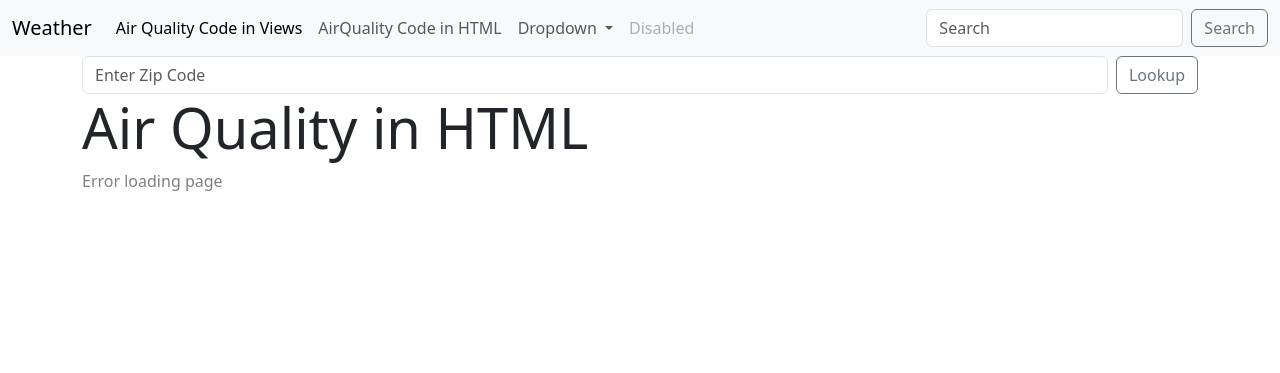
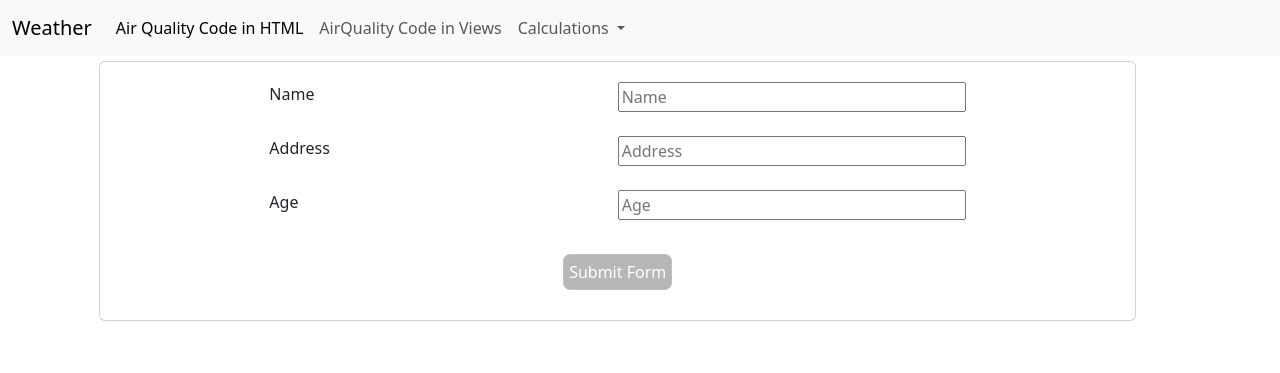
Before and after one commit to My2Labs/WeatherApp, a Django app: page / in a window 1280 px wide. Shown: the top 373 px of the page. Run offline with Django 4.2, Linux system fonts and the light colour scheme; data that the repository does not hold is empty.

Commit message:
work on styles, add calculation functions

```diff
--- a/lookup/static/styles.css
+++ b/lookup/static/styles.css
@@ -1,6 +1,27 @@
 
 p {
-    color: gray;
+    color: rgb(79, 79, 79);
+}
+
+.air-data  {
+    display: grid;
+    grid-template-columns: 50% 50%;
+}
+
+.card {
+    width: 95%;
+    padding: 20px;
+    margin: 5px;
+}
+
+span{
+    color: blue;
+    margin-left: 10px;
+}
+
+.description {
+    font-size: 12px;
+    margin: 5px 0px 30px 30px;
 }
 
 .app-title {
@@ -12,9 +33,24 @@
 }
 
 @keyframes fadeIn {
-    0% { opacity: 0; }
-    100% { opacity: 1; }
-  }
+    0% {
+		opacity: 0;
+	}
+
+	100% {
+		opacity: 1;
+	}
+}
+
+.title-search {
+    display: grid;
+    grid-template-columns: 50% 50%;
+    justify-content: space-between;
+    background-color: rgba(234, 234, 234, 0.63);
+    padding: 10px;
+    border-radius: 5px;
+    border: 1px solid silver;
+}
 
 .good {
     background-color: lawngreen;
@@ -30,7 +66,7 @@
     width: 100px;
     border-radius: 3px;
     padding: 5px;
-    color: white;
+    color: darkslategrey;
     text-align: center;
 }
 
@@ -39,7 +75,7 @@
     width: 100px;
     border-radius: 3px;
     padding: 5px;
-    color: white;
+    color: darkslategrey;
     text-align: center;
 }
 
@@ -69,3 +105,61 @@
     color: white;
     text-align: center;
 }
+
+.address-form {
+    display: grid;
+    grid-template-columns: 50% 50%;
+    width: 70%;
+    margin: auto;
+}
+
+.name-form {
+    display: block;
+}
+
+.form-button,
+.returned-name {
+    text-align: center;
+    margin-top: 10px;
+}
+
+.form-submit {
+    background-color: rgb(183, 183, 183);
+    color: white;
+    border-radius: 7px;
+    width: auto;
+    padding: 5px;
+    margin: auto;
+    border: solid 1px silver;
+    text-align: center;
+}
+
+.form-submit:hover {
+    background-color: white;
+    color: blue;
+    border-radius: 7px;
+    width: auto;
+    padding: 5px;
+    margin: auto;
+    border: solid 1px silver;
+    text-align: center;
+    animation: fadeIn 1s ease 1ms 1 normal none;
+}
+
+@media screen and (max-width: 829px){
+    .air-data  {
+        display: block;
+        padding: 40px;
+    }
+    .title-search {
+        display: block;
+    }
+
+}
+
+@media screen and (max-width: 419px){
+    * {
+        font-size: 14px;
+    }
+
+}
--- a/lookup/templates/base.html
+++ b/lookup/templates/base.html
@@ -19,30 +19,30 @@
           <div class="collapse navbar-collapse" id="navbarSupportedContent">
             <ul class="navbar-nav me-auto mb-2 mb-lg-0">
               <li class="nav-item">
-                <a class="nav-link active" aria-current="page" href="{% url 'home' %}">Air Quality Code in Views</a>
+                <a class="nav-link active" aria-current="page" href="{% url 'airhtml' %}">Air Quality Code in HTML</a>
               </li>
               <li class="nav-item">
-                <a class="nav-link" href="{% url 'about' %}">AirQuality Code in HTML</a>
+                <a class="nav-link" href="{% url 'airviews' %}">AirQuality Code in Views</a>
               </li>
               <li class="nav-item dropdown">
                 <a class="nav-link dropdown-toggle" href="#" role="button" data-bs-toggle="dropdown" aria-expanded="false">
-                  Dropdown
+                  Calculations
                 </a>
                 <ul class="dropdown-menu">
-                  <li><a class="dropdown-item" href="#">Action</a></li>
-                  <li><a class="dropdown-item" href="#">Another action</a></li>
+                  <li><a class="nav-link" href="{% url 'calculator' %}">Calculate</a></li>
+                  <li><a class="nav-link" href="{% url 'quantity' %}">Quantity</a></li>
                   <li><hr class="dropdown-divider"></li>
                   <li><a class="dropdown-item" href="#">Something else here</a></li>
                 </ul>
               </li>
-              <li class="nav-item">
-                <a class="nav-link disabled" aria-disabled="true">Disabled</a>
-              </li>
             </ul>
-            <form class="d-flex" role="search">
+            {% if myname %}
+            <p>Hello, {{ myname }}!</p>
+            {% endif %}
+                <!-- <form class="d-flex" role="search">
               <input class="form-control me-2" type="search" placeholder="Search" aria-label="Search">
               <button class="btn btn-outline-secondary" type="submit">Search</button>
-            </form>
+            </form> -->
           </div>
         </div>
       </nav>
--- a/lookup/templates/enter.html
+++ b/lookup/templates/enter.html
@@ -3,7 +3,7 @@
 {% load static %}
 <link rel="stylesheet" href="{% static 'styles.css' %}">
 <div class="jumbotron">
-    <form method="post" action="{% url 'enter' %}">
+    <!-- <form method="post" action="{% url 'enter' %}">
         {% csrf_token %}
         <label for="user_input">Enter your name:</label>
         <input type="text" id="user_input" name="user_input">
@@ -25,26 +25,57 @@
     {% endif %}
     {% for item in items %}
     <p>{{ item.item }} - {{ item.description }}</p>
-    {% endfor %}
+    {% endfor %} -->
 
 
-    {% if user_input %}
+    <!-- {% if user_input %}
         <p>Hello, {{ user_input }}!</p>
     {% endif %}
     <hr>
+ -->
+ <div class="container">
+    <div class="card">
+        <form method="post" action="{% url 'enter' %}" class="name-form">
+            {% csrf_token %}
+            <div class="address-form">
+                <label for="myname">Name</label>
+                <input type="text" id="myname" name="myname" placeholder="Name"><br>
+            </div>
+            <div class="address-form">
+                <label for="myaddress">Address</label>
+                <input type="text" id="myaddress" name="myaddress" placeholder="Address"><br>
+            </div>
+            <div class="address-form">
+                <label for="age">Age</label>
+                <input type="number" id="age" name="age" placeholder="Age"><br>
+            </div>
+            <div class="form-button">
+                <button class="form-submit" type="submit">Submit Form</button>
+            </div>
+        </form>
+        <div class="returned-name">
+            {% if myname %}
+            <p>Thanks, {{ myname }}, for submitting the form.</p>
+            {% endif %}
+        </div>
+    </div>
+ </div>
 
-    <form method="post" action="{% url 'enter' %}">
-        {% csrf_token %}
-
-        <input type="text" id="name" name="name" placeholder="name">
-        <input type="text" id="address" name="address" placeholder="address">
-        <button type="submit">Submit Form</button>
-    </form>
     <br>
 
-    {% if form %}
+    <!-- <form method="post" action="{% url 'enter' %}">
+        {% csrf_token %}
+        {{ form.as_p }}
+        <button type="submit">Submit Form</button>
+    </form> -->
+    <br>
+
+    <!-- {% if form %}
         {{form}}
-    {% endif %}
+    {% endif %} -->
+
+
+
 
 </div>
 
--- a/lookup/templates/index.html
+++ /dev/null
@@ -1,56 +0,0 @@
-{% extends 'base.html' %}
-{% block content %}
-{% load static %}
-<link rel="stylesheet" href="{% static 'styles.css' %}">
-<div class="jumbotron">
-        <form action="{% url 'home'%}" class="d-flex" role="search" method="POST">
-        {% csrf_token %}
-        <input class="form-control me-2" type="search" placeholder="Enter Zip Code" aria-label="Search" name="zipcode">
-        <button class="btn btn-outline-secondary" type="submit">Lookup</button>
-      </form>
-    <h1 class="display-4">Air Quality in HTML</h1>
-    {% if zipcode %}
-        <p>{{zipcode}}</p>
-    {% endif %}
-    {% if api %}
-        {% if api == "Error.." %}
-            <p>Error loading page</p>
-        {% else %}
-            <p>Result: {{result}}</p>
-
-            <p>Output: {{output}}</p>
-            <p class="columns">Date Observed: <span>{{ api.1.DateObserved }}</span></p>
-            <p>Local Time Zone: <span>{{ api.1.LocalTimeZone }}</span></p>
-            <p>City: <span>{{ api.1.ReportingArea }}</span></p>
-            <p>State: <span>{{ api.1.StateCode }}</span></p>
-            <p>Air Quality Index: <span>{{ api.1.AQI }}</span></p>
-
-            {% if api.1.Category.Name == "Good" %}
-              <p>Air Quality Condition: <span style="background-color: lawngreen; padding: 5px; border-radius: 3px;">{{ api.1.Category.Name }}</span></p>
-                <sub>Air quality is considered satisfactory, and air pollution poses little or no risk.</sub>
-            {% elif api.1.Category.Name == "Moderate" %}
-                <p >Air Quality Condition: <span style="background-color: rgb(249, 249, 126);  padding: 5px; border-radius: 3px;">{{ api.1.Category.Name }}</span></p>
-                <sub>Air quality is acceptable; however, for some pollutants there may be a moderate health concern for a very small number of people who are unusually sensitive to air pollution.</sub>
-            {% elif api.1.Category.Name == "Unhealthy for Sensitive Groups" %}
-                <p >Air Quality Condition: <span style="background-color: rgb(250, 180, 51);  padding: 5px; border-radius: 3px;">{{ api.1.Category.Name }}</span></p>
-                <sub>Although general public is not likely to be affected at this air quality range, people with lung disease, older adults and children are at a greater risk from exposure to ozone, whereas persons with heart and lung disease, older adults and children are at greater risk from the presence of particles in the air.</sub>
-            {% elif api.1.Category.Name == "Unhealthy" %}
-                <p >Air Quality Condition: <span style="background-color: rgb(253, 120, 3);  padding: 5px; border-radius: 3px;">{{ api.1.Category.Name }}</span></p>
-                <sub>Everyone may begin to experience health effects; members of sensitive groups may experience more serious health effects.</sub>
-            {% elif api.1.Category.Name == "Very Unhealthy" %}
-                <p >Air Quality Condition: <span style="background-color: rgb(248, 64, 64);  padding: 5px; border-radius: 3px;">{{ api.1.Category.Name }}</span></p>
-                <sub>Health alert: Everyone may experience more serious health effects.</sub>
-            {% elif api.1.Category.Name == "Hazardous" %}
-                <p >Air Quality Condition: <span style="background-color: rgb(110, 4, 4);  padding: 5px; border-radius: 3px;">{{ api.1.Category.Name }}</span></p>
-                <sub>Health warnings of emergency conditions.  The entire population is more likely to be affected.</sub>
-            {% endif %}
-            <div class="container" style="margin-top: 30px">
-                <h2 class="display-4" style="font-size: 18px; ">Coordinates:</h2>
-                <p>Latitude: <span>{{ api.1.Latitude }}</span></p>
-                <p>Longitude: <span>{{ api.1.Longitude }}</span></p>
-            </div>
-        {% endif%}
-    {% endif %}
- </div>
-<!-- {{ api.1 }} -->
-{% endblock %}
--- a/lookup/templatetags/forms.py
+++ b/lookup/templatetags/forms.py
@@ -1,5 +1,6 @@
 from django import forms
 
 class GreetingForm(forms.Form):
-    name = forms.CharField()
-    address = forms.TextInput()
+    myname = forms.CharField(label='Name')
+    myaddress = forms.CharField(label='Address')
+    age = forms.IntegerField(label='Age')
--- a/lookup/urls.py
+++ b/lookup/urls.py
@@ -4,9 +4,13 @@
 from django.conf.urls.static import static
 
 urlpatterns = [
-    path('', views.index, name="home"),
-    path('about', views.about, name="about"),
-    path('enter', views.enter, name="enter"),
+    path('airhtml', views.airhtml, name="airhtml"),
+    path('airviews', views.airviews, name="airviews"),
+    path('', views.enter, name="enter"),
+    path('calculator', views.calculator, name="calculator"),
+    path('quantity', views.quantity, name="quantity"),
+    path('success', views.airhtml, name='success'),
+
 ]
 
 urlpatterns += static(settings.STATIC_URL, document_root=settings.STATIC_ROOT)
--- a/lookup/views.py
+++ b/lookup/views.py
@@ -1,10 +1,50 @@
 from doctest import OutputChecker
 from unittest import result
-from django.shortcuts import render
-
+from django.shortcuts import render, redirect
+from django.contrib.sessions.models import Session
 from .templatetags.forms import GreetingForm
 from .templatetags.models import Item
 from .templatetags.my_script import bubble_sort, calculate_result
+from .templatetags.utils import calculate, calculate_total
+
+
+def calculator(request):
+    import requests
+    if request.method == 'POST':
+        operation = request.POST.get('operation')
+        num1 = float(request.POST.get('num1'))
+        num2 = float(request.POST.get('num2'))
+
+        result = calculate(operation, num1, num2)
+        context = {
+            'operation': operation,
+            'num1': num1,
+            'num2': num2,
+            'result': result
+        }
+        return render(request, 'calculator.html', context)
+    else:
+        return render(request, 'calculator.html')
+
+
+def quantity(request):
+    myname = request.POST.get('myname', '')
+    import requests
+    if request.method == 'POST':
+        price = float(request.POST.get('price'))
+        quantity = float(request.POST.get('quantity'))
+
+        total = calculate_total(price, quantity)
+        rounded = round(total, 2)
+        context = {
+            'price': price,
+            'quantity': quantity,
+            'total': total,
+            'rounded': rounded
+        }
+        return render(request, 'quantity.html', context)
+    else:
+        return render(request, 'quantity.html')
 
 
 def enter(request):
@@ -15,7 +55,8 @@
     items = request.POST.get('item', '') + request.POST.get('description', '')
     description = request.POST.get('description', '')
     item = request.POST.get('item', '')
-
+    myname = request.POST.get('myname', '')
+    age = request.POST.get('age', '')
 
     def process_input(request):
         if request.method == 'POST':
@@ -28,11 +69,17 @@
         name = "Alice"
 
     def greet_with_form(request):
-        form = GreetingForm(request.POST or None)
-        if form.is_valid():
-            name = form.cleaned_data['name']
-            address = form.cleaned_data['address']
-            return render(request, 'enter.html', {'name': name, 'address': address, 'form': form})
+        if request.method == 'POST':
+            form = GreetingForm(request.POST)
+            if form.is_valid():
+                myname = form.cleaned_data['myname']
+                request.session['myname'] = myname
+                myaddress = form.cleaned_data['address']
+                age = form.cleaned_data['age'] + 2
+                return redirect('success')
+            return render(request, 'enter.html', {'myname': myname})
+        else:
+            form = GreetingForm()
         return render(request, 'enter.html', {'form': form})
 
     # def display_items(request):
@@ -45,18 +92,24 @@
             description = request.POST.get('description', '')
             return render(request, 'enter.html', {'item': item, 'description': description})
 
+    # def test_function(request):
+    #     if x:
+    #         x == x + 2
+    #         return x
+
     return render(request, 'enter.html', {
         'user_input': user_input,
         'items': items,
         'description': description,
         'item': item,
         'form': form,
-
+        'myname': myname,
+        'age': age,
         })
 
 
 
-def about(request):
+def airviews(request):
     import json
     import requests
     api_request = requests.get("https://www.airnowapi.org/aq/observation/zipCode/current/?format=application/json&zipCode=37201&distance=25&API_KEY=60CCA6E7-534C-4471-A04F-0DAA8BADD8A7")
@@ -87,7 +140,7 @@
         category_color = "hazardous"
 
 
-    return render(request, 'about.html', {
+    return render(request, 'airviews.html', {
         'api': api,
         'category_description': category_description,
         'category_color': category_color,
@@ -97,7 +150,7 @@
 
 
 
-def index(request):
+def airhtml(request):
     import json
     import requests
 
@@ -113,7 +166,7 @@
             api = "Error.."
 
 
-        return render(request, 'index.html', {'api': api, 'zipcode': zipcode, 'bubble_sort': bubble_sort, 'output': output, 'result': result})
+        return render(request, 'airhtml.html', {'api': api, 'zipcode': zipcode, 'bubble_sort': bubble_sort, 'output': output, 'result': result})
 
     else:
         api_request = requests.get("https://www.airnowapi.org/aq/observation/zipCode/current/?format=application/json&zipCode=37201&distance=25&API_KEY=60CCA6E7-534C-4471-A04F-0DAA8BADD8A7")
@@ -126,4 +179,8 @@
             api = "Error.."
 
 
-        return render(request, 'index.html', {'api': api, 'result': result, 'output': output})
+        return render(request, 'airhtml.html', {'api': api, 'result': result, 'output': output})
+
+def display_session(request):
+    myname = request.session.get('myname', None)
+    return render(request, 'enter.html', 'airhtml.html', 'airviews.html', 'calculator.html', 'quantity.html', {'myname': myname})
```
Also changed, not shown: lookup/templates/about.html (deleted, +0 -54 lines), lookup/templates/airhtml.html (added, +70 -0 lines), lookup/templates/airviews.html (added, +61 -0 lines), lookup/templates/calculator.html (added, +26 -0 lines), lookup/templates/quantity.html (added, +20 -0 lines), lookup/templates/quantitytotal.html (added, +17 -0 lines), lookup/templatetags/utils.py (added, +21 -0 lines).
